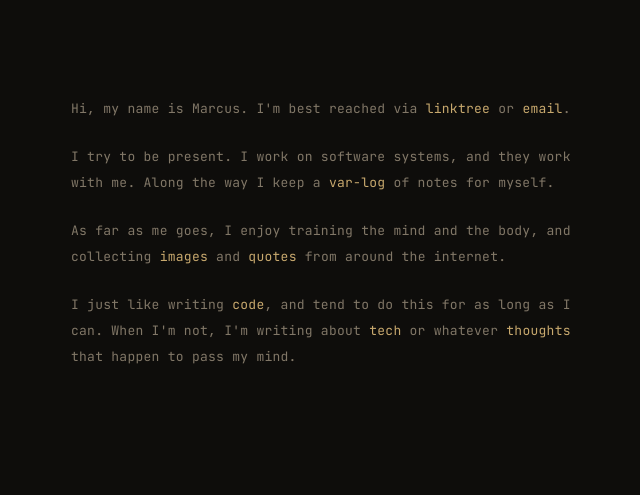
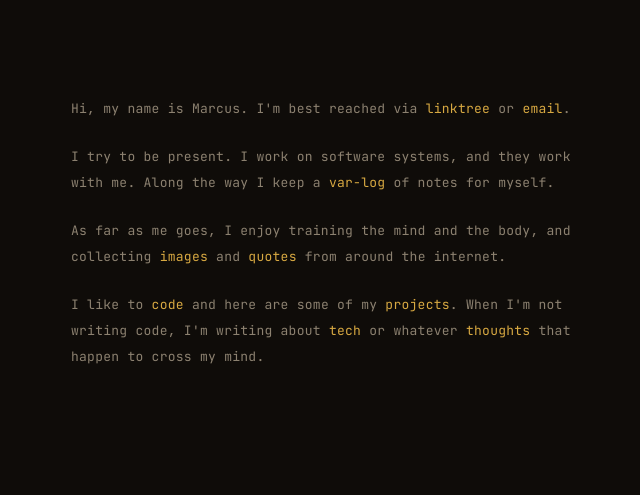
Before and after one commit to TheRealMarcusChiu/therealmarcuschiu.github.io, a plain HTML site: page index.html in a window 1280 px wide. Shown: the whole page, without its empty margins (313-953 px from the left). Drawn offline with Linux system fonts and the light colour scheme.

Commit message:
updated intro and styles

```diff
--- a/index.html
+++ b/index.html
@@ -26,7 +26,7 @@
 
     <p>As far as me goes, I enjoy training the mind and the body, and collecting <a href="http://git.marcuschiu.com/images/">images</a> and <a href="http://git.marcuschiu.com/quotes/">quotes</a> from around the internet.</p>
 
-    <p>I just like writing <a href="http://git.marcuschiu.com/projects/">code</a>, and tend to do this for as long as I can. When I'm not, I'm writing about <a href="http://git.marcuschiu.com/tech/">tech</a> or whatever <a href="http://git.marcuschiu.com/thoughts/">thoughts</a> that happen to pass my mind.</p>
+    <p>I like to <a href="https://github.com/TheRealMarcusChiu">code</a> and here are some of my <a href="http://git.marcuschiu.com/projects/">projects</a>. When I'm not writing code, I'm writing about <a href="http://git.marcuschiu.com/tech/">tech</a> or whatever <a href="http://git.marcuschiu.com/thoughts/">thoughts</a> that happen to cross my mind.</p>
   </div>
 
 </main>
--- a/styles.css
+++ b/styles.css
@@ -1,20 +1,24 @@
 @import url('https://fonts.googleapis.com/css2?family=JetBrains+Mono:wght@300;400;500&display=swap');
 
 :root {
-  --bg:     #0e0d0b;
-  --text:   #817767;
-  --muted:  #6b6456;
-  --accent: #c8a96e;
-  --border: #2a2720;
+  --bg:     #0f0c09;
+  --text:   #8c8170;
+  --muted:  #5f574a;
+  --accent: #d8a942;
+  --accent-dim: #b78f3a;
+  --border: #29221a;
 }
 
 *, *::before, *::after { box-sizing: border-box; margin: 0; padding: 0; }
+
+::selection { background: #d8a942; color: #0f0c09; }
 
 html, body {
   min-height: 100%;
   background: var(--bg);
   color: var(--text);
   font-family: 'JetBrains Mono', monospace;
+  -webkit-font-smoothing: antialiased;
 }
 
 main {
@@ -37,4 +41,4 @@ main {
   border-bottom: 1px solid transparent;
   transition: border-color 0.2s ease;
 }
-.intro a:hover { border-color: var(--accent); }
+.intro a:hover { border-color: var(--accent); color: var(--accent); }
```
